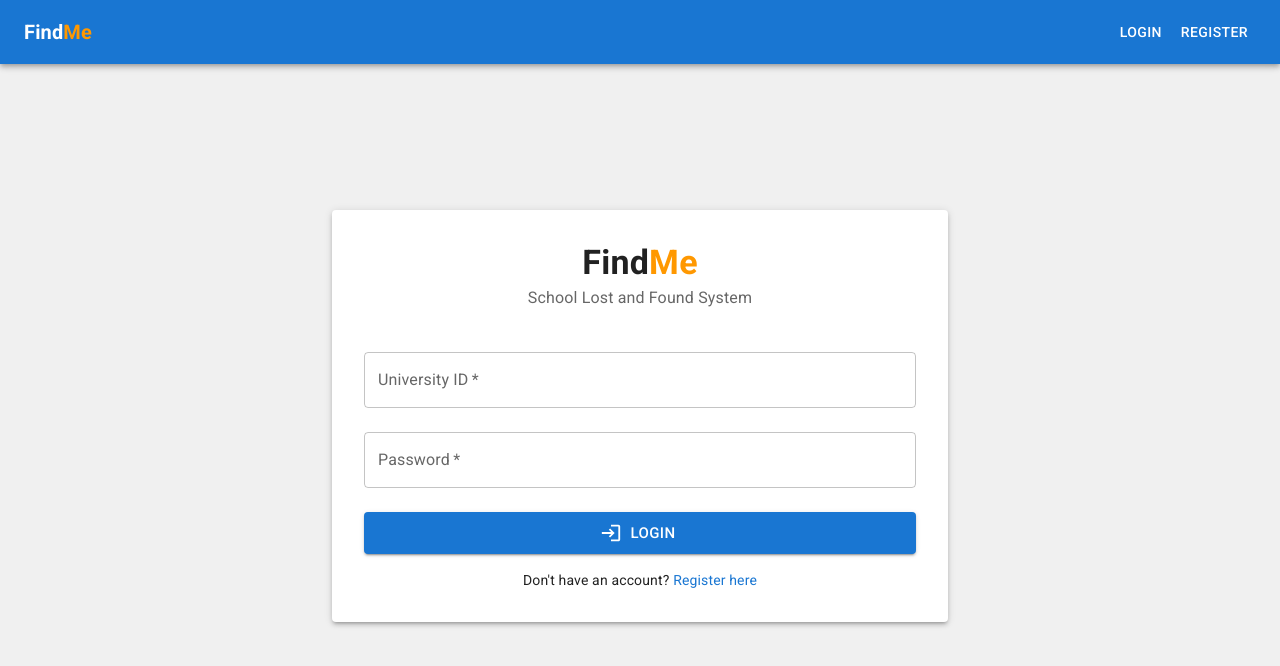
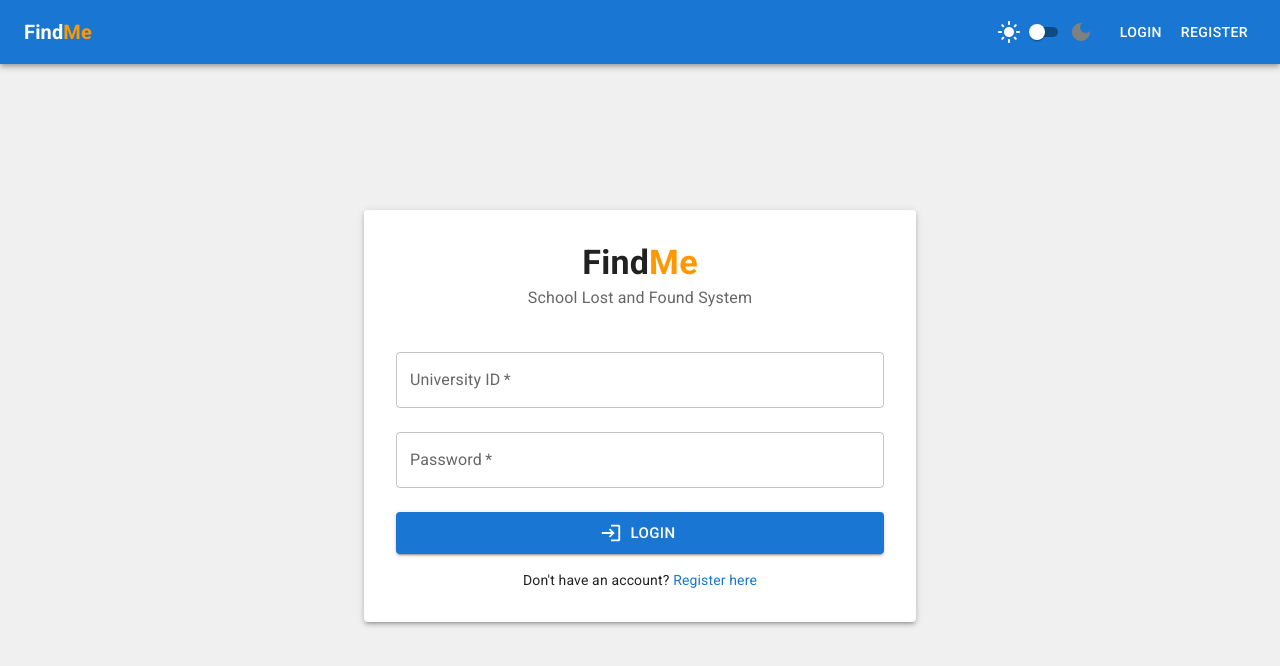
Before and after one commit to Pxtchvm/FindMe, a React (Create React App) app in the folder client/: page /login in a window 1280 px wide. Shown: the top 666 px of the page. Built offline with nearby package versions, Linux system fonts and the light colour scheme.

Commit message:
Add darkmode to the app

```diff
--- a/client/src/App.js
+++ b/client/src/App.js
@@ -3,6 +3,13 @@ import { Routes, Route, Navigate } from "react-router-dom";
 import { useAuth } from "./context/AuthContext";
 import { ItemProvider } from "./context/ItemContext";
 import { NotificationProvider } from "./context/NotificationContext";
+import { ThemeProvider as CustomThemeProvider } from "./context/ThemeContext";
+import {
+  ThemeProvider as MuiThemeProvider,
+  createTheme,
+} from "@mui/material/styles";
+import { CssBaseline } from "@mui/material";
+import { useTheme } from "./context/ThemeContext";
 import Navbar from "./components/layout/Navbar";
 import LoginPage from "./pages/LoginPage";
 import RegisterPage from "./pages/RegisterPage";
@@ -12,6 +19,36 @@ import ItemDetails from "./pages/ItemDetails";
 import Notifications from "./pages/Notifications";
 import Profile from "./pages/Profile";
 import { Container, CircularProgress, Box } from "@mui/material";
+
+// Theme Component that uses the context and applies the MUI theme
+const ThemedApp = ({ children }) => {
+  const { darkMode } = useTheme();
+
+  // Create theme based on dark mode setting
+  const theme = createTheme({
+    palette: {
+      mode: darkMode ? "dark" : "light",
+      primary: {
+        main: "#1976d2",
+      },
+      secondary: {
+        main: "#dc004e",
+      },
+      background: {
+        default: darkMode ? "#121212" : "#f0f0f0",
+        paper: darkMode ? "#1e1e1e" : "#ffffff",
+      },
+    },
+    // Additional theme customizations can be added here
+  });
+
+  return (
+    <MuiThemeProvider theme={theme}>
+      <CssBaseline />
+      {children}
+    </MuiThemeProvider>
+  );
+};
 
 // Private Route Component
 const PrivateRoute = ({ element }) => {
@@ -43,8 +80,10 @@ function App() {
   }, [checkAuth]);
 
   return (
+    <CustomThemeProvider>
       <ItemProvider>
         <NotificationProvider>
+          <ThemedApp>
             <div className="app-container">
               <Navbar />
               <Container sx={{ mt: 4, mb: 4 }}>
@@ -75,8 +114,10 @@ function App() {
                 </Routes>
               </Container>
             </div>
+          </ThemedApp>
         </NotificationProvider>
       </ItemProvider>
+    </CustomThemeProvider>
   );
 }
 
--- a/client/src/components/layout/Navbar.js
+++ b/client/src/components/layout/Navbar.js
@@ -2,6 +2,7 @@ import React, { useEffect, useState } from "react";
 import { Link, useNavigate } from "react-router-dom";
 import { useAuth } from "../../context/AuthContext";
 import { useNotifications } from "../../context/NotificationContext";
+import { useTheme } from "../../context/ThemeContext";
 import {
   AppBar,
   Toolbar,
@@ -13,17 +14,24 @@ import {
   MenuItem,
   Avatar,
   Box,
+  Switch,
+  Tooltip,
+  useTheme as useMuiTheme,
 } from "@mui/material";
 import {
   Notifications as NotificationsIcon,
   AccountCircle,
   ExitToApp,
   Add as AddIcon,
+  DarkMode as DarkModeIcon,
+  LightMode as LightModeIcon,
 } from "@mui/icons-material";
 
 const Navbar = () => {
   const { user, logout } = useAuth();
   const { unreadCount, getNotifications } = useNotifications();
+  const { darkMode, toggleDarkMode } = useTheme();
+  const muiTheme = useMuiTheme();
   const navigate = useNavigate();
 
   const [anchorEl, setAnchorEl] = useState(null);
@@ -54,7 +62,7 @@ const Navbar = () => {
   };
 
   return (
-    <AppBar position="static">
+    <AppBar position="static" color="primary">
       <Toolbar>
         <Typography
           variant="h6"
@@ -69,6 +77,26 @@ const Navbar = () => {
         >
           Find<span style={{ color: "#ff9800" }}>Me</span>
         </Typography>
+
+        {/* Dark Mode Toggle */}
+        <Tooltip
+          title={darkMode ? "Switch to Light Mode" : "Switch to Dark Mode"}
+        >
+          <Box sx={{ display: "flex", alignItems: "center", mr: 2 }}>
+            <LightModeIcon
+              sx={{ color: darkMode ? "gray" : "inherit", mr: 0.5 }}
+            />
+            <Switch
+              checked={darkMode}
+              onChange={toggleDarkMode}
+              color="default"
+              size="small"
+            />
+            <DarkModeIcon
+              sx={{ color: darkMode ? "inherit" : "gray", ml: 0.5 }}
+            />
+          </Box>
+        </Tooltip>
 
         {user ? (
           <Box sx={{ display: "flex", alignItems: "center" }}>
--- /dev/null
+++ b/client/src/context/ThemeContext.js
@@ -0,0 +1,34 @@
+import React, { createContext, useState, useContext, useEffect } from "react";
+
+const ThemeContext = createContext();
+
+export const useTheme = () => useContext(ThemeContext);
+
+export const ThemeProvider = ({ children }) => {
+  // Get initial theme from localStorage or default to light mode
+  const [darkMode, setDarkMode] = useState(() => {
+    const savedTheme = localStorage.getItem("darkMode");
+    return savedTheme ? JSON.parse(savedTheme) : false;
+  });
+
+  // Update localStorage when theme changes
+  useEffect(() => {
+    localStorage.setItem("darkMode", JSON.stringify(darkMode));
+  }, [darkMode]);
+
+  // Toggle theme function
+  const toggleDarkMode = () => {
+    setDarkMode((prevMode) => !prevMode);
+  };
+
+  const value = {
+    darkMode,
+    toggleDarkMode,
+  };
+
+  return (
+    <ThemeContext.Provider value={value}>{children}</ThemeContext.Provider>
+  );
+};
+
+export default ThemeContext;
--- a/client/src/index.js
+++ b/client/src/index.js
@@ -13,7 +13,7 @@ axios.interceptors.response.use(
     console.log("Global error interceptor:", error);
     // You can handle global errors here if needed
     return Promise.reject(error);
-  },
+  }
 );
 
 const root = ReactDOM.createRoot(document.getElementById("root"));
@@ -24,7 +24,7 @@ root.render(
         <App />
       </AuthProvider>
     </BrowserRouter>
-  </React.StrictMode>,
+  </React.StrictMode>
 );
 
 // If you want to start measuring performance in your app, pass a function
--- a/client/src/pages/Notifications.js
+++ b/client/src/pages/Notifications.js
@@ -1,6 +1,7 @@
 import React, { useEffect, useState } from "react";
 import { useNavigate } from "react-router-dom";
 import { useNotifications } from "../context/NotificationContext";
+import { useTheme } from "../context/ThemeContext";
 import NotificationItem from "../components/notifications/NotificationItem";
 import {
   Container,
@@ -13,18 +14,18 @@ import {
   Tabs,
   Tab,
   CircularProgress,
-  Switch,
-  FormControlLabel,
+  useTheme as useMuiTheme,
 } from "@mui/material";
-import { ArrowBack, MarkEmailRead, DarkMode } from "@mui/icons-material";
+import { ArrowBack, MarkEmailRead } from "@mui/icons-material";
 
 const Notifications = () => {
   const navigate = useNavigate();
   const { notifications, loading, getNotifications, markAllAsRead } =
     useNotifications();
+  const { darkMode } = useTheme();
+  const muiTheme = useMuiTheme();
 
   const [activeTab, setActiveTab] = useState(0);
-  const [darkMode, setDarkMode] = useState(false);
 
   useEffect(() => {
     getNotifications();
@@ -36,10 +37,6 @@ const Notifications = () => {
 
   const handleMarkAllAsRead = () => {
     markAllAsRead();
-  };
-
-  const handleToggleDarkMode = () => {
-    setDarkMode(!darkMode);
   };
 
   // Filter notifications based on active tab
@@ -64,8 +61,6 @@ const Notifications = () => {
         sx={{
           p: 3,
           mt: 2,
-          bgcolor: darkMode ? "#333" : "background.paper",
-          color: darkMode ? "white" : "text.primary",
         }}
       >
         <Box
@@ -80,7 +75,7 @@ const Notifications = () => {
             <Button
               startIcon={<ArrowBack />}
               onClick={() => navigate("/")}
-              sx={{ mr: 2, color: darkMode ? "white" : "inherit" }}
+              sx={{ mr: 2 }}
             >
               Back
             </Button>
@@ -91,23 +86,10 @@ const Notifications = () => {
           </Box>
 
           <Box sx={{ display: "flex", alignItems: "center" }}>
-            <FormControlLabel
-              control={
-                <Switch
-                  checked={darkMode}
-                  onChange={handleToggleDarkMode}
-                  color="default"
-                />
-              }
-              label={<DarkMode />}
-              labelPlacement="start"
-            />
-
             <Button
               variant="text"
               startIcon={<MarkEmailRead />}
               onClick={handleMarkAllAsRead}
-              sx={{ color: darkMode ? "white" : "inherit" }}
             >
               Mark All as Read
             </Button>
@@ -121,8 +103,6 @@ const Notifications = () => {
             borderBottom: 1,
             borderColor: "divider",
             mb: 2,
-            "& .MuiTab-root": { color: darkMode ? "#ccc" : "inherit" },
-            "& .Mui-selected": { color: darkMode ? "white" : "primary.main" },
           }}
         >
           <Tab label="All" />
@@ -133,12 +113,11 @@ const Notifications = () => {
 
         {loading ? (
           <Box sx={{ display: "flex", justifyContent: "center", my: 4 }}>
-            <CircularProgress color={darkMode ? "inherit" : "primary"} />
+            <CircularProgress />
           </Box>
         ) : (
           <List
             sx={{
-              bgcolor: darkMode ? "#444" : "background.paper",
               borderRadius: 1,
             }}
           >
@@ -151,10 +130,7 @@ const Notifications = () => {
               ))
             ) : (
               <Box sx={{ p: 4, textAlign: "center" }}>
-                <Typography
-                  variant="body1"
-                  color={darkMode ? "#ccc" : "text.secondary"}
-                >
+                <Typography variant="body1" color="text.secondary">
                   No notifications found.
                 </Typography>
               </Box>
```
Lines whose indentation alone changed are shown as unchanged.
